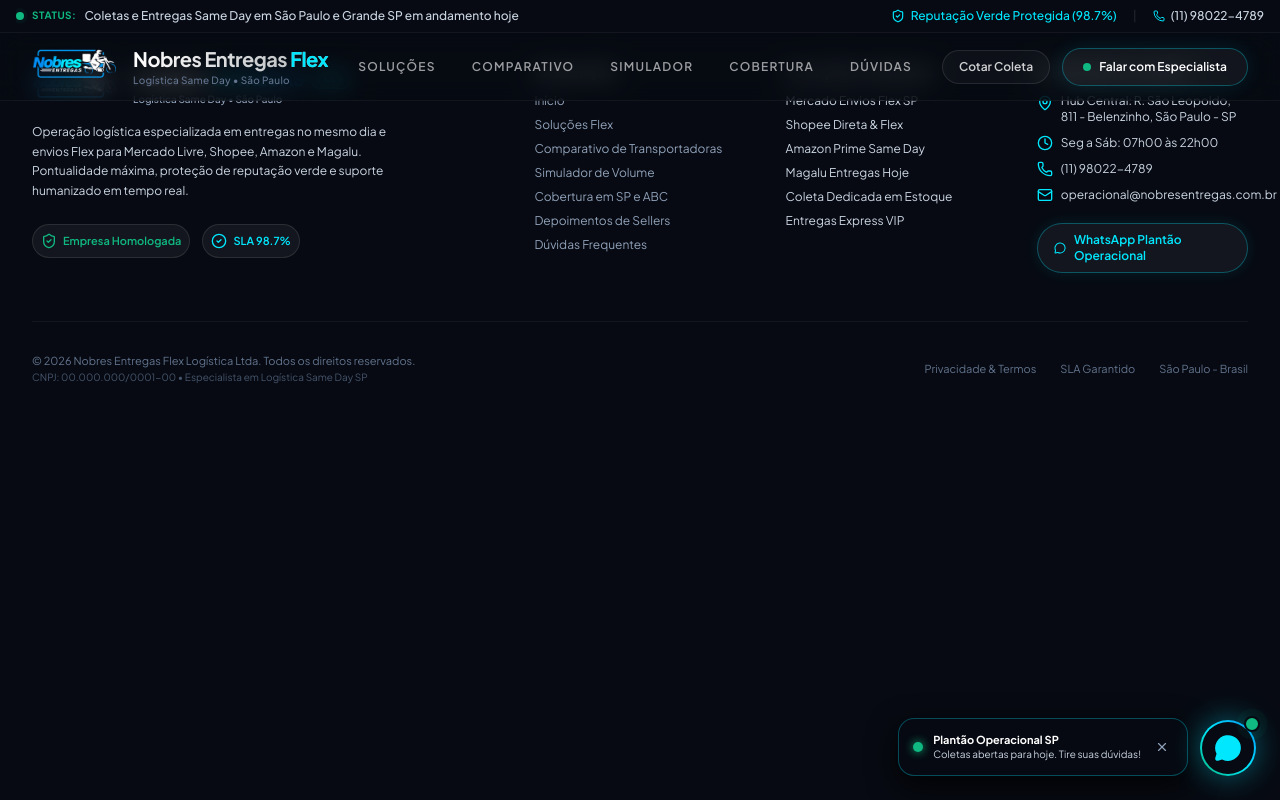
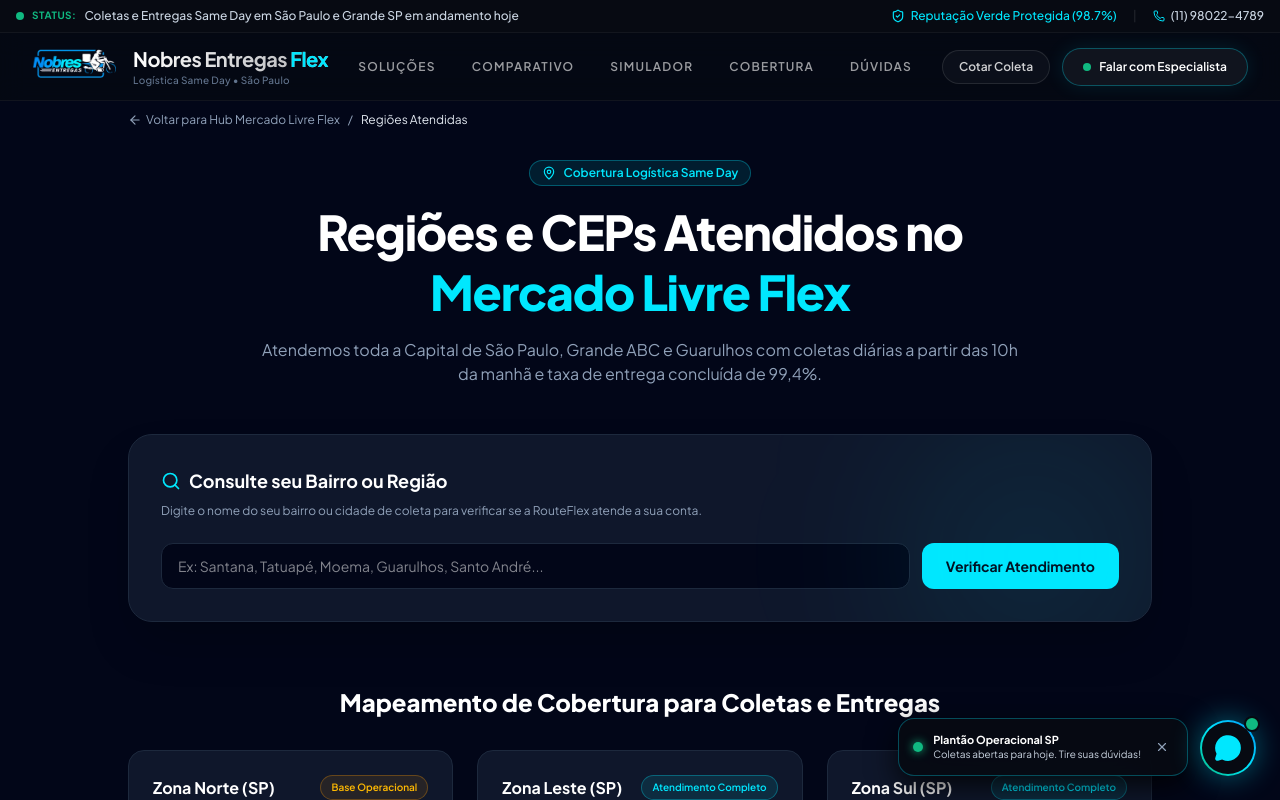
Before and after one commit to LucasApostolo/nobres, a React (Vite) app: page /mercado-livre-envios-flex/regioes-atendidas in a window 1280 px wide. Shown: the top 800 px of the page. Built offline with nearby package versions, Linux system fonts and the light colour scheme.

Commit message:
Update App.tsx

```diff
--- a/src/App.tsx
+++ b/src/App.tsx
@@ -14,6 +14,9 @@
 import { Home } from './pages/Home';
 import { MercadoLivreFlex } from './pages/MercadoLivreFlex';
 import { ShopeeDireta } from './pages/ShopeeDireta';
+
+// Cluster Pages
+import { RegioesAtendidasFlex } from './pages/cluster/RegioesAtendidasFlex';
 
 export default function App() {
   const [isQuoteModalOpen, setIsQuoteModalOpen] = useState(false);
@@ -35,6 +38,13 @@
             path="/mercado-livre-envios-flex"
             element={<MercadoLivreFlex />}
           />
+
+          {/* Subpágina do Topic Cluster do Flex */}
+          <Route
+            path="/mercado-livre-envios-flex/regioes-atendidas"
+            element={<RegioesAtendidasFlex />}
+          />
+
           <Route
             path="/shopee-entrega-direta"
             element={<ShopeeDireta />}
```
